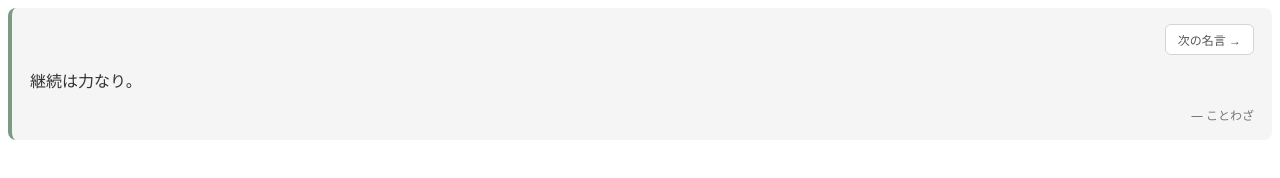
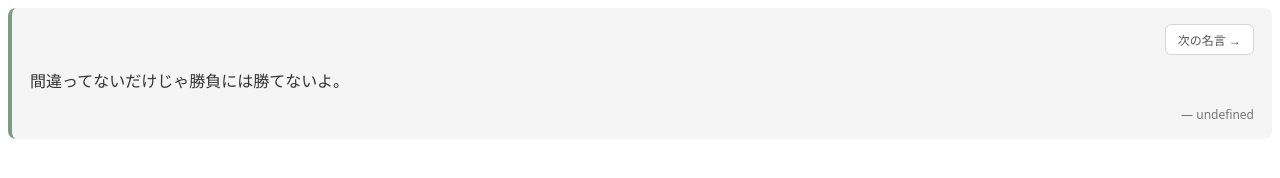
Before and after one commit to Hiroto-AK/notion-quote-widget, a plain HTML site: page index.html in a window 1280 px wide. Drawn offline with Linux system fonts and the light colour scheme.

Commit message:
Update index.html

```diff
--- a/index.html
+++ b/index.html
@@ -80,24 +80,13 @@
   <script>
     const quotes = [
       {
-        text: "千里の道も一歩から。",
-        author: "ことわざ"
+        text: " 世界はボクに興味がないからボクは自由だ。",
       },
       {
-        text: "失敗は成功のもと。",
-        author: "ことわざ"
+        text: "信念をつらぬけば、勝っても負けても納得があるだろう。。。"
       },
       {
-        text: "継続は力なり。",
-        author: "ことわざ"
-      },
-      {
-        text: "案ずるより産むが易し。",
-        author: "ことわざ"
-      },
-      {
-        text: "明日は明日の風が吹く。",
-        author: "ことわざ"
+        text: "間違ってないだけじゃ勝負には勝てないよ。",
       },
       {
         text: "焦らなくていいよ。一歩ずつ進めば大丈夫。",
```
